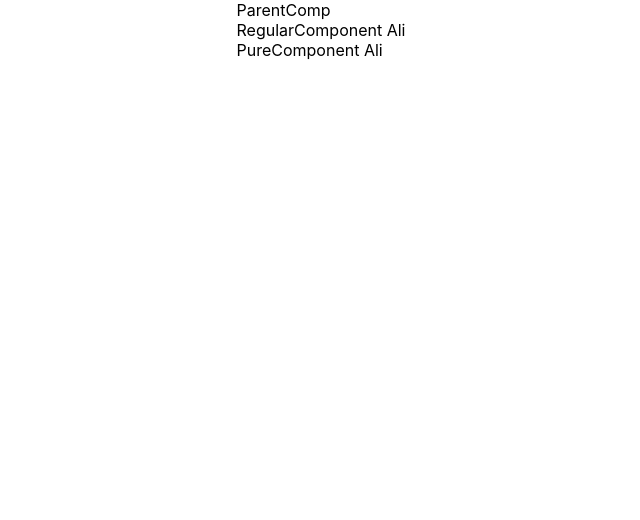
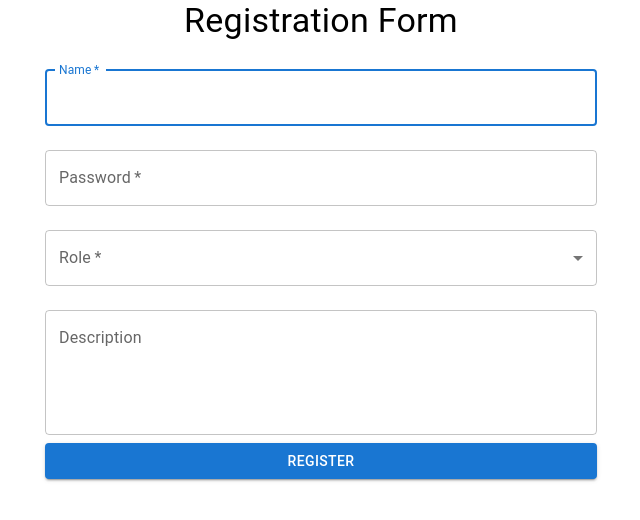
Before and after one commit to Syed-Hassan-Fida/React-Workspace, a React (Create React App) app: page / in a window 1280 px wide. Shown: the top 520 px of the page, without its empty margins (319-959 px from the left). Built offline with nearby package versions, Linux system fonts and the light colour scheme.

Commit message:
refs concept

```diff
--- a/src/App.js
+++ b/src/App.js
@@ -41,8 +41,8 @@ const App = () => {
 
   return (
     <div className='App'>
-      <ParentComp />
-      {/* <Form/> */}
+      {/* <ParentComp /> */}
+      <Form/>
       {/* <ParentComponent /> */}
       {/* <h1>Higher Order Component Example</h1> */}
       {/* <MyComponentWithLogging /> */}
--- a/src/components/Form.jsx
+++ b/src/components/Form.jsx
@@ -1,4 +1,4 @@
-import React, { useState } from 'react'
+import React, { useRef, useEffect, useState } from 'react'
 import {
     TextField, Button, Select, MenuItem,
     FormControl, InputLabel, Container, Typography
@@ -12,6 +12,8 @@ const Form = () => {
         description: ""
     })
 
+    const inputRef = useRef()
+
     const handleInputChange = (e) => {
         const { name, value } = e.target;
         setFormData((prevData) => ({
@@ -24,6 +26,11 @@ const Form = () => {
         alert(`${formData.name}`)
         e.prevent.default()
     }
+
+    useEffect(()=>{
+        inputRef.current.focus()
+        console.log("ok",inputRef)
+    },[])
 
 
     return (
@@ -42,6 +49,7 @@ const Form = () => {
                         onChange={handleInputChange}
                         margin="normal"
                         required
+                        inputRef={inputRef}
                     />
                     <TextField
                         fullWidth
--- /dev/null
+++ b/src/components/MemoComp.jsx
@@ -0,0 +1,10 @@
+import React from 'react'
+
+function MemoComp({ name }) {
+    console.log("memo comp")
+    return (
+        <div>MemoComp {name}</div>
+    )
+}
+
+export default React.memo(MemoComp)
--- a/src/components/ParentComp.jsx
+++ b/src/components/ParentComp.jsx
@@ -1,6 +1,7 @@
 import React, { Component } from 'react'
 import RegularComponent from './RegularComponent'
 import PureComp from './PureComponent'
+import MemoComp from './MemoComp'
 
 class ParentComp extends Component {
     constructor(props) {
@@ -10,8 +11,8 @@ class ParentComp extends Component {
             name: "Usman"
         }
     }
-    componentDidMount(){
-        setInterval( () => {
+    componentDidMount() {
+        setInterval(() => {
             this.setState({
                 name: "Ali"
             })
@@ -23,8 +24,9 @@ class ParentComp extends Component {
         return (
             <div>
                 ParentComp
-          <RegularComponent name={this.state.name}/>
-          <PureComp name={this.state.name}/>
+                <MemoComp name={this.state.name}/>
+                {/* <RegularComponent name={this.state.name}/>
+          <PureComp name={this.state.name}/> */}
             </div>
         )
     }
```
Also changed, not shown: 1 other file (tests, documents, lock files or other folders). Lines whose indentation alone changed are shown as unchanged.
